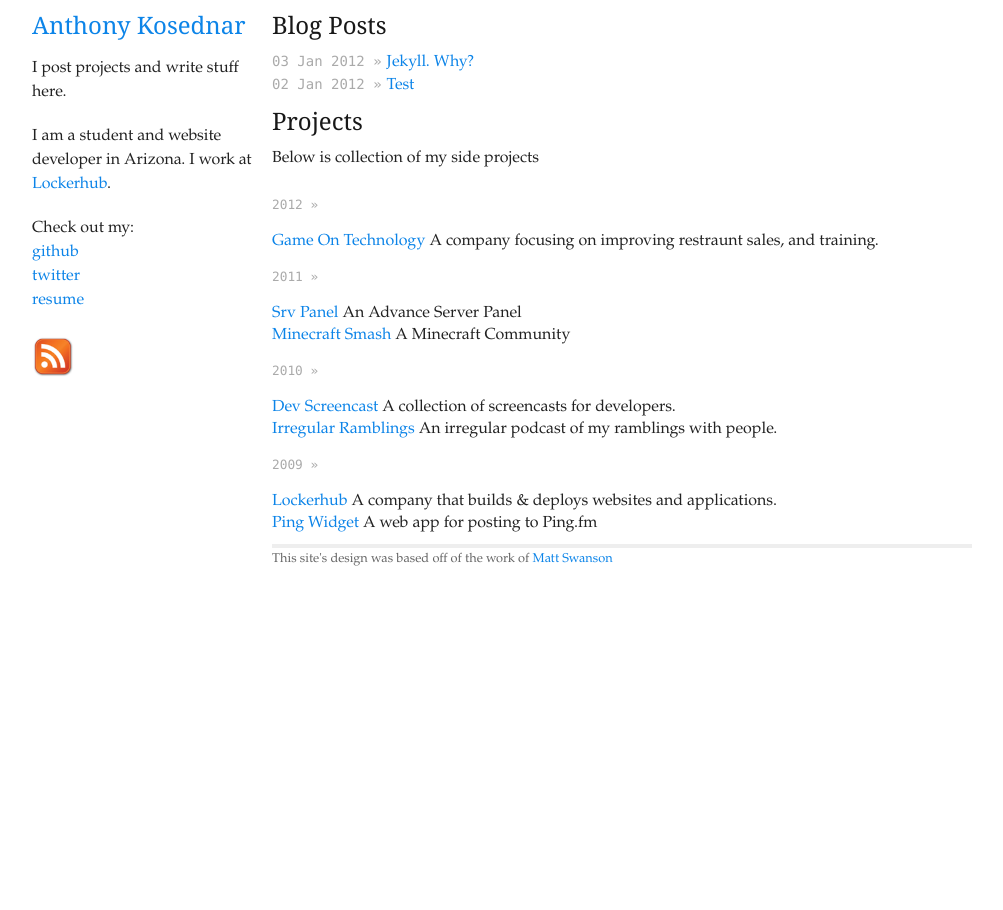
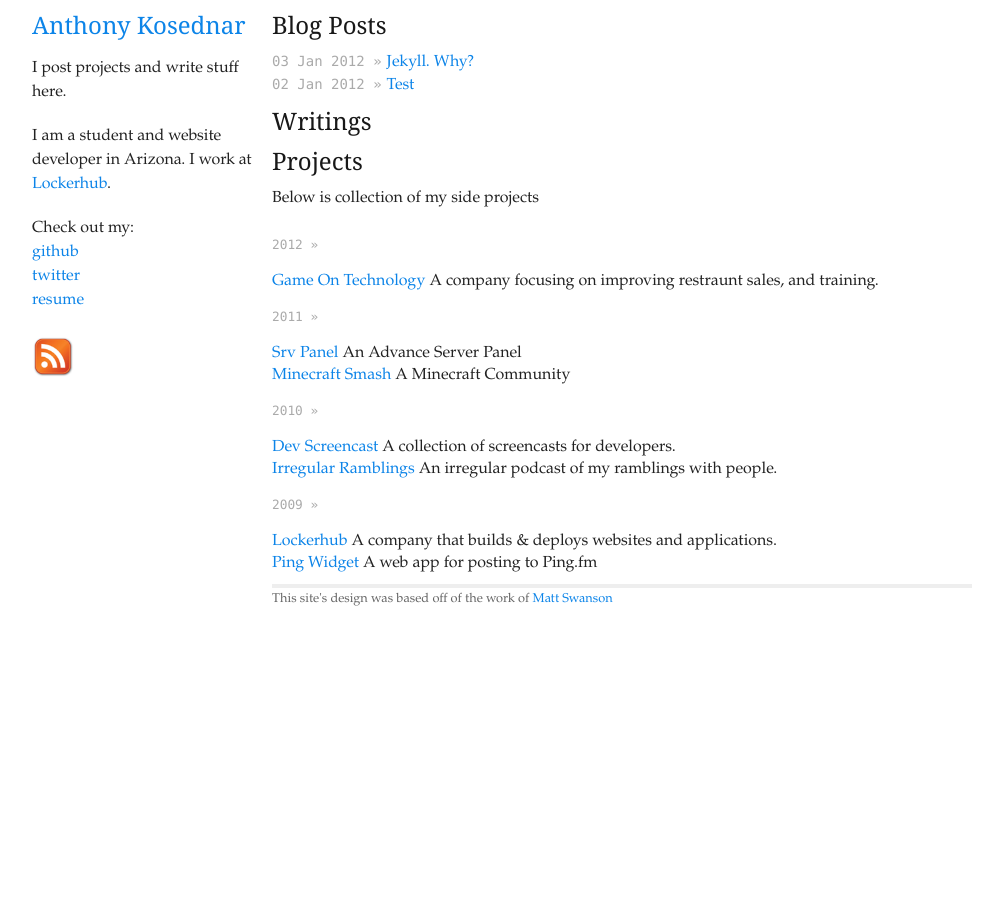
Before and after one commit to akosednar/akosednar.github.com, a Jekyll site: the page built from index.html, in a window 1280 px wide. Shown: the whole page, without its empty margins (138-1141 px from the left). Built offline with Jekyll 4.4.1, drawn with Linux system fonts in a browser that asks for light colours.

Commit message:
Added Writings section

```diff
--- a/index.html
+++ b/index.html
@@ -7,6 +7,13 @@
   <h2>Blog Posts</h2>
   <ul class="posts">
     {% for post in site.categories.blog %}
+      <li><span>{{ post.date | date_to_string }} &raquo;</span><a href="{{ post.url }}">{{ post.title }}</a></li>
+    {% endfor %}
+  </ul>
+
+  <h2>Writings</h2>
+  <ul class="posts">
+    {% for post in site.categories.writings %}
       <li><span>{{ post.date | date_to_string }} &raquo;</span><a href="{{ post.url }}">{{ post.title }}</a></li>
     {% endfor %}
   </ul>
```
